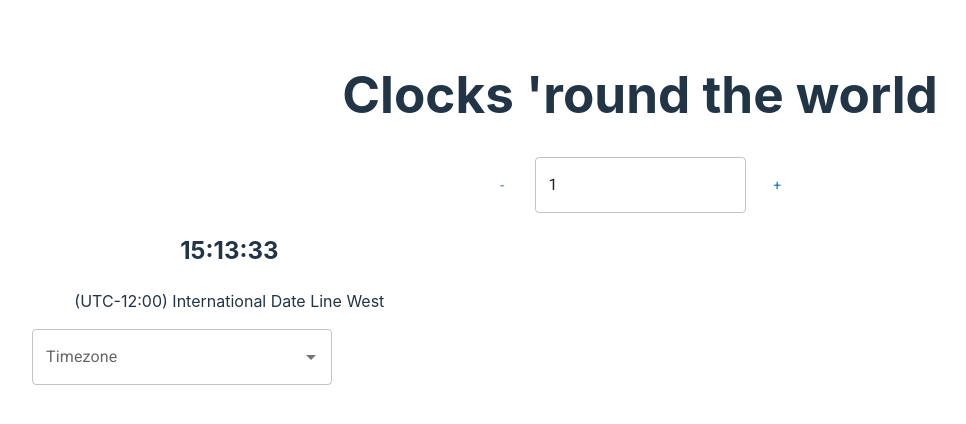
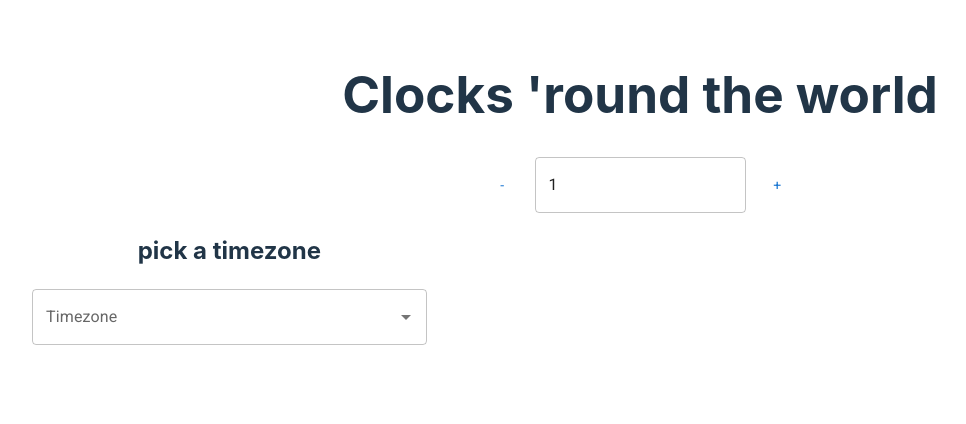
Before and after one commit to FatAndreasbot/react_test, a React (Vite) app: page / in a window 1280 px wide. Shown: the top 424 px of the page, without its empty margins (0-966 px from the left). Built offline with nearby package versions, Linux system fonts and the light colour scheme.

Commit message:
some more fixes

```diff
--- a/src/components/clockArray.tsx
+++ b/src/components/clockArray.tsx
@@ -1,7 +1,7 @@
 import { useSelector } from 'react-redux'
 import { RootState } from '../lib/state/store'
 import { Grid2 } from '@mui/material'
-import { Clock } from './clock'
+import { ClockContainer } from './clockContainer'
 
 
 
@@ -18,7 +18,7 @@ export default function ClockArray() {
 		{[...Array(count)].map((_,i) => {
 			return (
 				<Grid2 size={4} key={i}>
-					<Clock id={i}/>
+					<ClockContainer id={i}/>
 				</Grid2>
 			)
 		})}
--- a/src/components/clock.tsx
+++ b/src/components/clockContainer.tsx
@@ -3,23 +3,33 @@ import { AppDispatch, RootState } from '../lib/state/store'
 import { useSelector, useDispatch } from 'react-redux'
 import { changeTimezone } from '../lib/state/timezones'
 import { useState } from 'react'
+import { MAX_AMMOUNT_OF_CLOCKS } from '../lib/constants'
 
 
 
 
-export function Clock({id}:{id:number}) {
+export function ClockContainer({id}:{id:number}) {
   const tzData = useSelector((state: RootState) => state.clockData.tzData)
   const clockData = useSelector((state: RootState) => state.clockData.clocks)
-	const count = useSelector((state: RootState) => state.counter.value)
   const dispatch = useDispatch<AppDispatch>()
 
-  const disallowedTZ = Array.from({length:count}, (_, i) => {return clockData[i]})
+  const disallowedTZ = Array.from({length:MAX_AMMOUNT_OF_CLOCKS}, (_, i) => {return clockData[i]})
 
-  let tzAutocomplete = tzData.flatMap((tz, id) => tz.utc.map((utc) => {return {label:utc, tz_id:id}})).filter((v) => {
+  const tzAutocomplete = tzData.flatMap((tz, id) => tz.utc.map((utc) => {return {label:utc, tz_id:id}})).filter((v) => {
     return !tzData[v.tz_id].isdst
   }).filter((v, _) => {return !disallowedTZ.includes(v.tz_id)})
 
-
+  const selectElement = <Autocomplete
+  disablePortal
+  options={tzAutocomplete}
+  sx={{ width: "100%" }}
+  renderInput={(params) => <TextField {...params} label="Timezone" />}
+  onChange={(_, val) => {
+    if (val !== null){
+      dispatch(changeTimezone({clockID:id, tzID:val.tz_id}))
+    }
+  }}
+  />
 
   const tz = tzData[clockData[id]]
 
@@ -28,6 +38,17 @@ export function Clock({id}:{id:number}) {
   const UpdateTime = () => {
     time = new Date()
     setTime(time)
+  }
+
+  if (clockData[id] === -1){
+    return (
+      <div>
+        <h2>
+          pick a timezone
+        </h2>
+        {selectElement}
+      </div>
+    )
   }
 
   setInterval(UpdateTime)
@@ -48,17 +69,7 @@ export function Clock({id}:{id:number}) {
         {`${hours}:${minutes}:${seconds}`}
       </h2>
       <p>{tz.text}</p>
-      <Autocomplete
-      disablePortal
-      options={tzAutocomplete}
-      sx={{ width: 300 }}
-      renderInput={(params) => <TextField {...params} label="Timezone" />}
-      onChange={(_, val) => {
-        if (val !== null){
-          dispatch(changeTimezone({clockID:id, tzID:val.tz_id}))
-        }
-      }}
-    />
+      {selectElement}
     </div>
   )
 }
--- a/src/lib/state/timezones.ts
+++ b/src/lib/state/timezones.ts
@@ -10,7 +10,7 @@ interface clockDataState {
 
 const initialclockData: clockDataState = {
 	tzData: [],
-	clocks: Array.apply(null, Array(MAX_AMMOUNT_OF_CLOCKS)).map(() => 0)
+	clocks: Array.apply(null, Array(MAX_AMMOUNT_OF_CLOCKS)).map(() => -1)
 }
 
 const clockDataSlice = createSlice({
```
